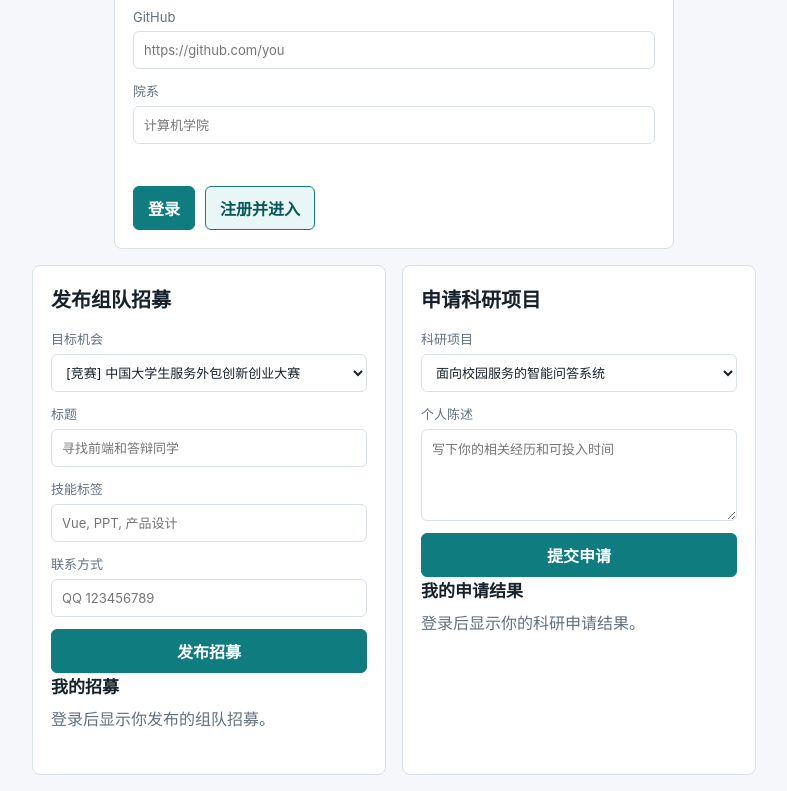
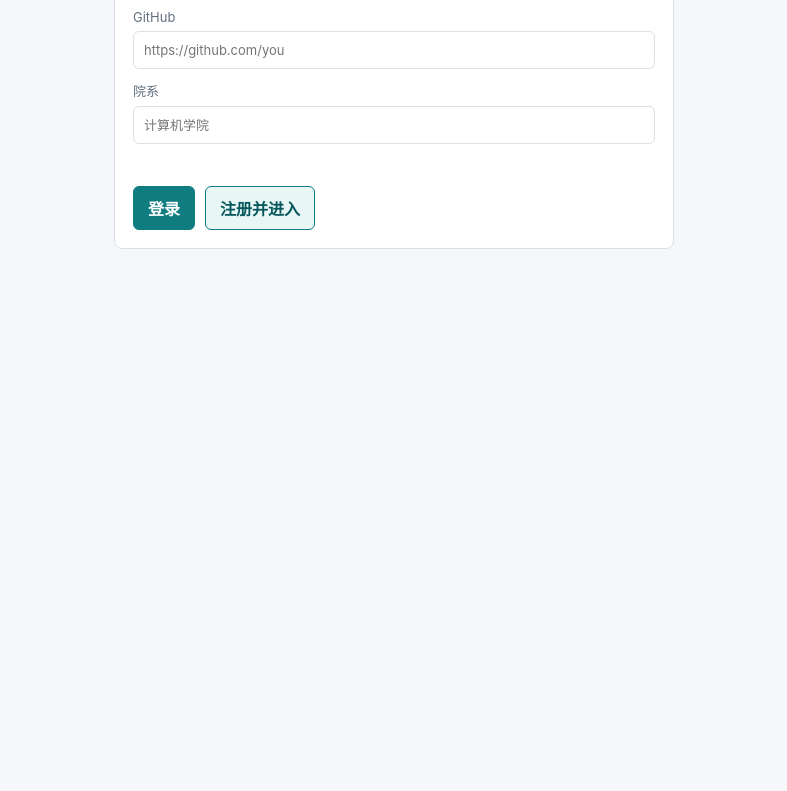
Before and after one commit to asafox2086/whu_SE, a website with bundled scripts: page public/index.html in a window 1280 px wide. Shown: the part 553-1344 px from the top of the page, without its empty margins (246-1033 px from the left). After the commit the page ends 818 px from the top, so only its background shows below. Built offline with nearby package versions, Linux system fonts and the light colour scheme; files whose address does not match are found by name.

Commit message:
Restrict student actions to detail pages

```diff
--- a/public/index.html
+++ b/public/index.html
@@ -85,51 +85,18 @@
         <p>查看竞赛招募或科研申请入口。</p>
       </section>
 
-      <section class="student-action-grid" data-role-panel="student" data-app-panel data-page-panel="home" hidden>
+      <section class="student-record-grid" data-role-panel="student" data-app-panel data-page-panel="home" hidden>
         <section class="panel action-panel">
-        <h2>发布组队招募</h2>
-        <form data-recruit-form>
-          <label>
-            目标机会
-            <select name="targetKey"></select>
-          </label>
-          <label>
-            标题
-            <input name="title" required placeholder="寻找前端和答辩同学">
-          </label>
-          <label>
-            技能标签
-            <input name="skills" required placeholder="Vue, PPT, 产品设计">
-          </label>
-          <label>
-            联系方式
-            <input name="contact" required placeholder="QQ 123456789">
-          </label>
-          <button type="submit">发布招募</button>
-        </form>
-        <h3>我的招募</h3>
+          <h2>我的组队公告</h2>
           <div class="stack" data-student-recruits></div>
           <nav class="pagination compact-pagination" data-student-recruits-pagination aria-label="我的招募分页"></nav>
         </section>
 
         <section class="panel action-panel">
-        <h2>申请科研项目</h2>
-        <form data-research-apply-form>
-          <label>
-            科研项目
-            <select name="researchId"></select>
-          </label>
-          <label>
-            个人陈述
-            <textarea name="statement" required placeholder="写下你的相关经历和可投入时间"></textarea>
-          </label>
-          <button type="submit">提交申请</button>
-        </form>
-        <h3>我的申请结果</h3>
+          <h2>我的科研申请</h2>
           <div class="stack" data-student-applications></div>
           <nav class="pagination compact-pagination" data-student-applications-pagination aria-label="我的申请分页"></nav>
         </section>
-
       </section>
 
       <section class="panel certificate-panel" data-role-panel="student" data-app-panel data-page-panel="home" hidden>
--- a/public/styles.css
+++ b/public/styles.css
@@ -14,6 +14,10 @@
 
 * {
   box-sizing: border-box;
+}
+
+[hidden] {
+  display: none !important;
 }
 
 body {
@@ -137,13 +141,13 @@ h3 {
   align-items: start;
 }
 
-.student-action-grid {
+.student-record-grid {
   display: grid;
   grid-template-columns: repeat(2, minmax(0, 1fr));
   gap: 16px;
 }
 
-.student-action-grid .action-panel {
+.student-record-grid .action-panel {
   grid-column: auto;
 }
 
@@ -646,7 +650,7 @@ dd {
     grid-template-columns: 1fr;
   }
 
-  .student-action-grid,
+  .student-record-grid,
   .detail-action-grid {
     grid-template-columns: 1fr;
   }
--- a/src/app.mjs
+++ b/src/app.mjs
@@ -66,10 +66,8 @@ const selectors = {
   opportunityList: document.querySelector("[data-opportunity-list]"),
   opportunityPagination: document.querySelector("[data-opportunity-pagination]"),
   detailPanel: document.querySelector("[data-detail-panel]"),
-  recruitForm: document.querySelector("[data-recruit-form]"),
   studentRecruits: document.querySelector("[data-student-recruits]"),
   studentRecruitsPagination: document.querySelector("[data-student-recruits-pagination]"),
-  researchApplyForm: document.querySelector("[data-research-apply-form]"),
   studentApplications: document.querySelector("[data-student-applications]"),
   studentApplicationsPagination: document.querySelector("[data-student-applications-pagination]"),
   certificateForm: document.querySelector("[data-certificate-form]"),
@@ -100,10 +98,8 @@ selectors.opportunityFilters.addEventListener("click", handleOpportunityFilter);
 selectors.opportunityList.addEventListener("click", handleOpportunityClick);
 selectors.opportunityPagination.addEventListener("click", handleOpportunityPageClick);
 selectors.appContent.addEventListener("click", handleListPageClick);
-selectors.recruitForm.addEventListener("submit", handleRecruitSubmit);
 selectors.detailPanel.addEventListener("click", handleRecruitManagementClick);
 selectors.studentRecruits.addEventListener("click", handleRecruitManagementClick);
-selectors.researchApplyForm.addEventListener("submit", handleResearchApplySubmit);
 selectors.studentApplications.addEventListener("click", handleStudentApplicationsClick);
 selectors.certificateForm.addEventListener("submit", handleCertificateSubmit);
 selectors.certificateList.addEventListener("click", handleCertificateListClick);
@@ -211,12 +207,6 @@ function handleOpportunityClick(event) {
   const { opportunityId, opportunityType } = button.dataset;
   trackUsage("view_opportunity", opportunityId);
   navigateToOpportunityDetail(opportunityType, opportunityId);
-}
-
-function handleRecruitSubmit(event) {
-  event.preventDefault();
-  const form = new FormData(event.currentTarget);
-  submitTeamRecruit(event.currentTarget, parseOpportunityTargetKey(form.get("targetKey")));
 }
 
 function submitTeamRecruit(formElement, target) {
@@ -308,12 +298,6 @@ function handleRecruitManagementClick(event) {
   } catch (error) {
     showToast(error.message, true);
   }
-}
-
-function handleResearchApplySubmit(event) {
-  event.preventDefault();
-  const form = new FormData(event.currentTarget);
-  submitResearchApplication(event.currentTarget, form.get("researchId"));
 }
 
 function submitResearchApplication(formElement, researchId) {
@@ -1023,36 +1007,8 @@ function renderForms() {
   const competitionOptions = state.competitions
     .map((competition) => `<option value="${competition.id}">${escapeHtml(competition.title)}</option>`)
     .join("");
-  const researchOptions = state.researchProjects
-    .filter((project) => project.status === "招募中")
-    .map((project) => `<option value="${project.id}">${escapeHtml(project.title)}</option>`)
-    .join("");
-
-  selectors.recruitForm.elements.targetKey.innerHTML = renderOpportunityTargetOptions();
-  selectors.researchApplyForm.elements.researchId.innerHTML = researchOptions;
+
   selectors.certificateForm.elements.competitionId.innerHTML = competitionOptions;
-}
-
-function renderOpportunityTargetOptions() {
-  const competitionOptions = state.competitions
-    .map((competition) => `<option value="${opportunityTargetKey("competition", competition.id)}">[竞赛] ${escapeHtml(competition.title)}</option>`);
-  const researchOptions = state.researchProjects
-    .filter((project) => project.status === "招募中")
-    .map((project) => `<option value="${opportunityTargetKey("research", project.id)}">[科研] ${escapeHtml(project.title)}</option>`);
-
-  return [...competitionOptions, ...researchOptions].join("");
-}
-
-function opportunityTargetKey(type, id) {
-  return `${type}:${id}`;
-}
-
-function parseOpportunityTargetKey(value) {
-  const [type, ...idParts] = `${value ?? ""}`.split(":");
-  return {
-    type: type === "research" ? "research" : "competition",
-    id: idParts.join(":")
-  };
 }
 
 function opportunityRecruitPageKey(type, id) {
```
Also changed, not shown: tests/auth-flow-layout.test.mjs (+1 -0 lines), tests/student-action-layout.test.mjs (+13 -10 lines). Lines whose indentation alone changed are shown as unchanged.
